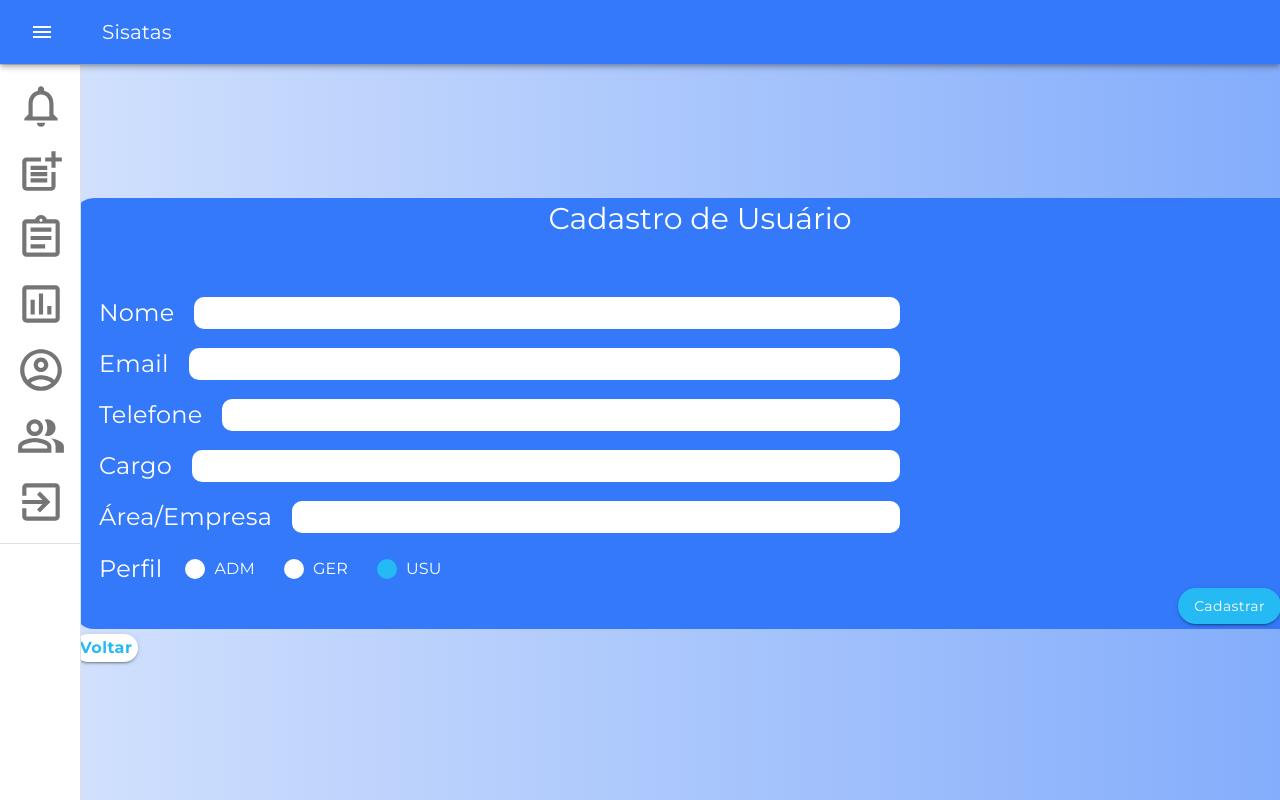
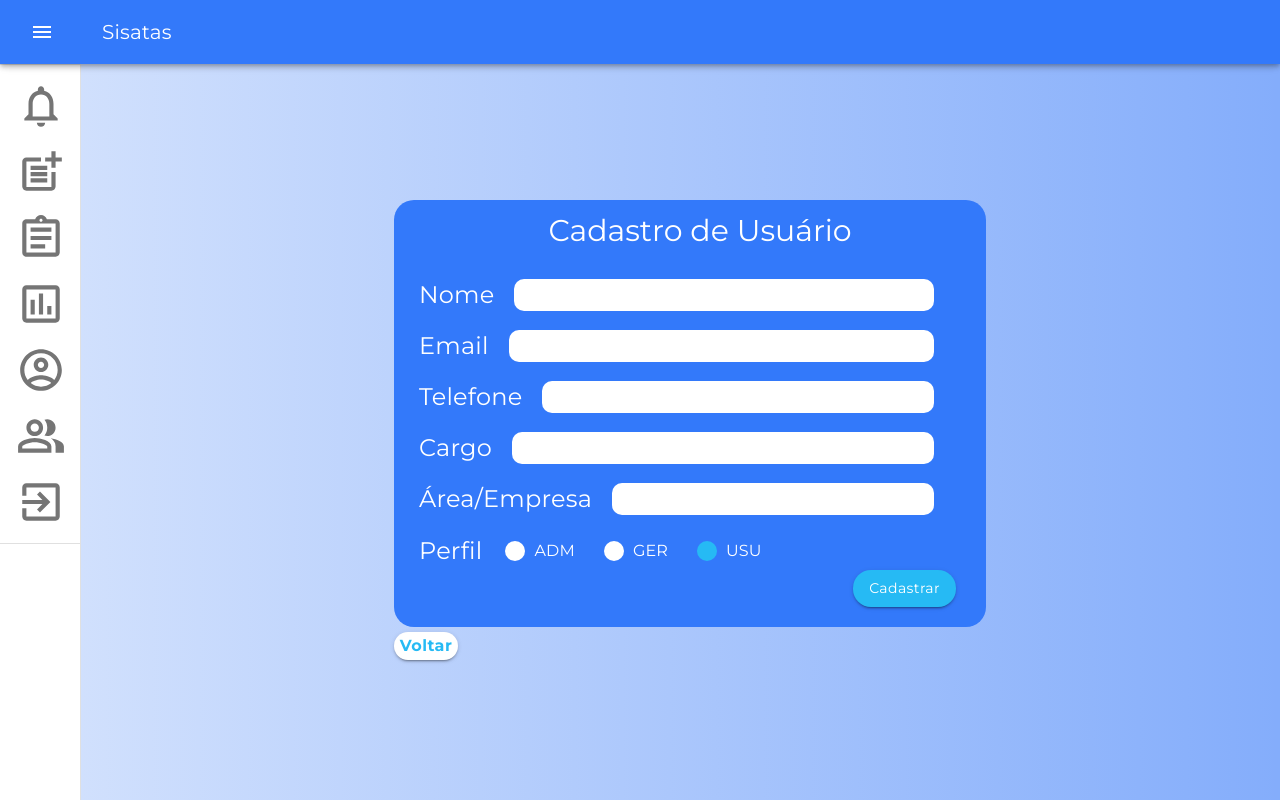
Before and after one commit to BureauTech/ProjectSisatas, a React (Create React App) app in the folder client/: page /register-user in a window 1280 px wide. Shown: the top 800 px of the page. Built offline with nearby package versions, Linux system fonts and the light colour scheme.

Commit message:
Alteração no tamanho do componente de cadastrar usuário

```diff
--- a/client/src/components/RegisterUser/RegisterUser.js
+++ b/client/src/components/RegisterUser/RegisterUser.js
@@ -69,13 +69,14 @@ const RegisterUser = (props) => {
   };
 
   return (
-    <Container>
-      <Grid container className={classes.grid}>
+    <Container style={{width: "50%"}}>
+      <Grid container className={classes.grid} style={{paddingBottom: 20}}>
+
         {/* cabeçalho */}
-        <Grid container justify="center">
+        <Grid container justify="center" style={{paddingTop: 10}}>
           <Typography
             className={classes.normalText}
-            style={{ paddingBottom: 60 }}
+            style={{ paddingBottom: 30 }}
           >
             Cadastro de Usuário
           </Typography>
@@ -89,7 +90,7 @@ const RegisterUser = (props) => {
             style={{ width: "100%" }}
           >
             {/* inputs */}
-            <Grid item sm={8}>
+            <Grid item sm={11}>
               <Grid container alignItems="center" justify="center">
                 {/* input nome */}
                 <Grid
@@ -365,7 +366,7 @@ const RegisterUser = (props) => {
             </Grid>
 
             {/* button cadastrar */}
-            <Grid container justify="flex-end" style={{ paddingRight: 20 }}>
+            <Grid container justify="flex-end" style={{ paddingRight: 25 }}>
               <Button
                 variant="contained"
                 color="secondary"
@@ -375,8 +376,10 @@ const RegisterUser = (props) => {
                 Cadastrar
               </Button>
             </Grid>
+
           </form>
         </Grid>
+
       </Grid>
 
       {/* button voltar */}
@@ -398,6 +401,7 @@ const RegisterUser = (props) => {
           </Button>
         </Link>
       </Grid>
+
     </Container>
   );
 };
```
